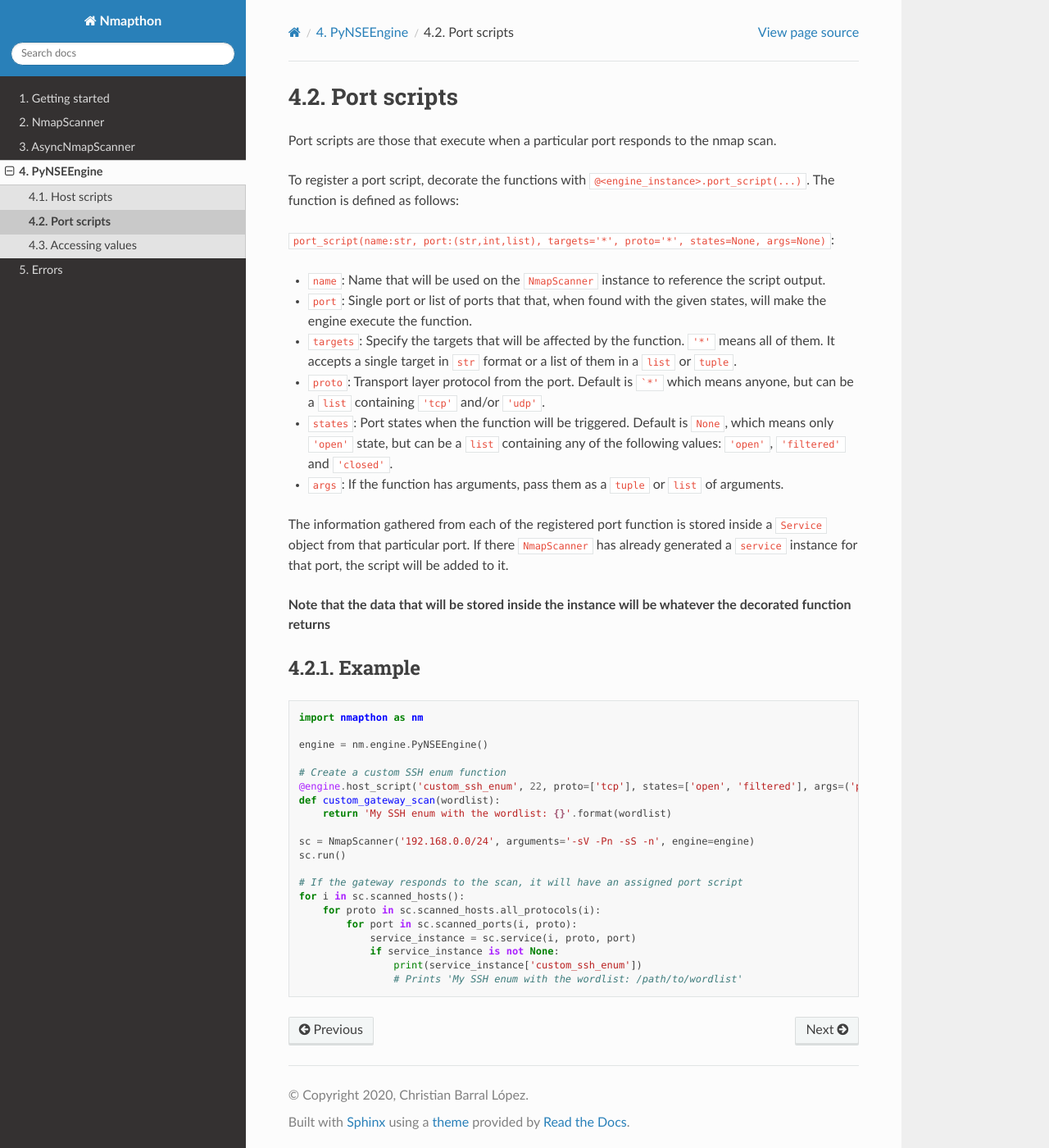
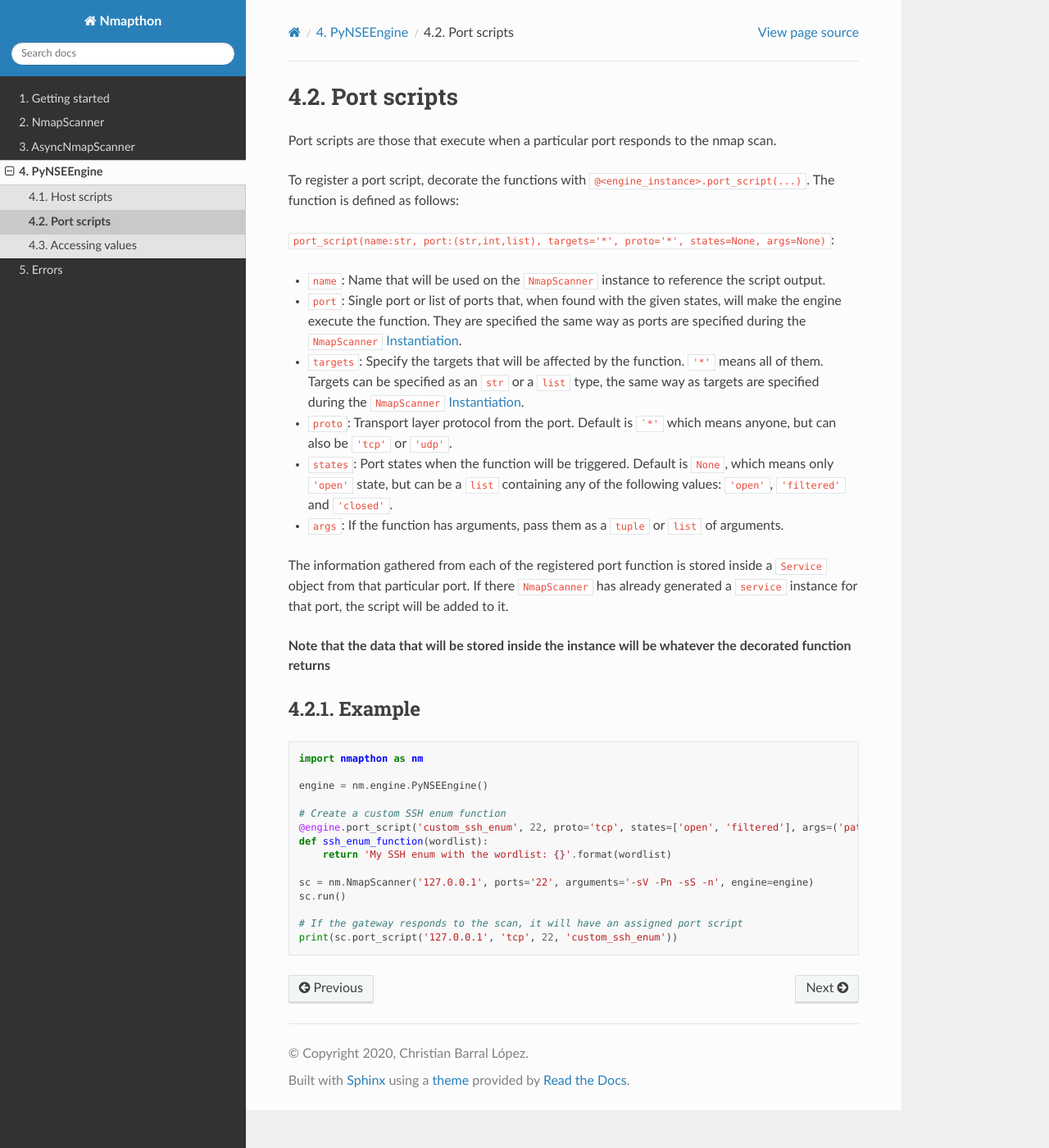
Before and after one commit to cblopez/nmapthon, a Sphinx documentation site: the page built from docs/engine_port_script.rst, in a window 1280 px wide and 1400 px high. Shown: the whole window at 82% size. Built offline with Sphinx 7.4.7 and the Read the Docs theme 2.0.0, drawn with Linux system fonts in a browser that asks for light colours.

Commit message:
Documentation update

````diff
--- a/docs/engine_port_script.rst
+++ b/docs/engine_port_script.rst
@@ -8,9 +8,9 @@ To register a port script, decorate the functions with ``@<engine_instance>.port
 ``port_script(name:str, port:(str,int,list), targets='*', proto='*', states=None, args=None)``:
 
 - ``name``: Name that will be used on the ``NmapScanner`` instance to reference the script output.
-- ``port``: Single port or list of ports that that, when found with the given states, will make the engine execute the function.
-- ``targets``: Specify the targets that will be affected by the function. ``'*'`` means all of them. It accepts a single target in ``str`` format or a list of them in a ``list`` or ``tuple``.
-- ``proto``: Transport layer protocol from the port. Default is ```*'`` which means anyone, but can be a ``list`` containing ``'tcp'`` and/or ``'udp'``.
+- ``port``: Single port or list of ports that, when found with the given states, will make the engine execute the function. They are specified the same way as ports are specified during the ``NmapScanner`` :doc:`instantiation`.
+- ``targets``: Specify the targets that will be affected by the function. ``'*'`` means all of them. Targets can be specified as an ``str`` or a ``list`` type, the same way as targets are specified during the ``NmapScanner`` :doc:`instantiation`.
+- ``proto``: Transport layer protocol from the port. Default is ```*'`` which means anyone, but can also be ``'tcp'`` or ``'udp'``.
 - ``states``: Port states when the function will be triggered. Default is ``None``, which means only ``'open'`` state, but can be a ``list`` containing any of the following values: ``'open'``, ``'filtered'`` and ``'closed'``.
 - ``args``: If the function has arguments, pass them as a ``tuple`` or ``list`` of arguments.
 
@@ -28,18 +28,12 @@ Example
     engine = nm.engine.PyNSEEngine()
 
     # Create a custom SSH enum function
-    @engine.host_script('custom_ssh_enum', 22, proto=['tcp'], states=['open', 'filtered'], args=('path/to/wordlist',))
-    def custom_gateway_scan(wordlist):
+    @engine.port_script('custom_ssh_enum', 22, proto='tcp', states=['open', 'filtered'], args=('path/to/wordlist',))
+    def ssh_enum_function(wordlist):
         return 'My SSH enum with the wordlist: {}'.format(wordlist)
 
-    sc = NmapScanner('192.168.0.0/24', arguments='-sV -Pn -sS -n', engine=engine)
+    sc = nm.NmapScanner('127.0.0.1', ports='22', arguments='-sV -Pn -sS -n', engine=engine)
     sc.run()
 
     # If the gateway responds to the scan, it will have an assigned port script
-    for i in sc.scanned_hosts():
-        for proto in sc.scanned_hosts.all_protocols(i):
-            for port in sc.scanned_ports(i, proto):
-                service_instance = sc.service(i, proto, port)
-                if service_instance is not None:
-                    print(service_instance['custom_ssh_enum'])
-                    # Prints 'My SSH enum with the wordlist: /path/to/wordlist'
+    print(sc.port_script('127.0.0.1', 'tcp', 22, 'custom_ssh_enum'))
--- a/docs/engine_values.rst
+++ b/docs/engine_values.rst
@@ -8,7 +8,7 @@ When the engine functions are executed, you may want to access some execution ti
 - ``current_proto``\*: Returns the transport layer protocol being processed when the function is executed.
 - ``current_state``\*: Returns the state of the port being processed when the function is executed.
 
-\* *These properties are only suitable if the function is decorated as a port script.*
+\* *These properties are only suitable if the function is decorated as a ``@port_script``.*
 
 .. important::
 
--- a/docs/instantiation.rst
+++ b/docs/instantiation.rst
@@ -48,5 +48,5 @@ Simple example
    # This one scans 255 hosts at maximum speed and with script launching, OS detection and Service Detection
    scanner = nm.NmapScanner(['192.168.1.1', '192.168.1.11', '192.168.2.0/24'], arguments='-A -T4')
 
-   # This one scans localhost and another IP range for the first 200 ports and the ones in range 800-1000.
-   scanner = nm.NmapScanner('127.0.0.1, 10.10.0.0/16', ports=['1-200', '800-1000'])
+   # This one scans localhost and another IP range for the first 200 ports and 443.
+   scanner = nm.NmapScanner('127.0.0.1, 10.10.0.0/16', ports=['1-200', 443])
--- a/docs/scripts.rst
+++ b/docs/scripts.rst
@@ -14,9 +14,9 @@ When retrieving a script output, it needs to be referenced by its name. Nmapthon
 
     - ``port_script(host:str, proto:str, port:(str,int), script_name:str)``: Returns the port script output for a given script name, associated with a protocol and a port. If the target does not have any information about that script, it will raise a ``NmapScannerError``.
 
-    - ``host_scripts(host:str, script_name:str=None)``: Yields a tuple with ``(script_name, script_output)`` for every host script from a particular host. If ``script_name`` is specified, then it will only yield script whose names **contain** that string.
+    - ``host_scripts(host:str, script_name:str=None)``: Yields a tuple with ``(script_name, script_output)`` for every host script from a particular host. If ``script_name`` is specified, then it will only yield scripts whose names **contain** that string.
 
-    - ``port_scripts(host:str, proto:str, port:(str,int), script_name:str=None)``: Yields a tuple with ``(script_name, script_output)`` for every port script from a particular host, port and protocol. If ``script_name`` is specified, then it will only yield script whose names **contain** that string.
+    - ``port_scripts(host:str, proto:str, port:(str,int), script_name:str=None)``: Yields a tuple with ``(script_name, script_output)`` for every port script from a particular host, port and protocol. If ``script_name`` is specified, then it will only yield scripts whose names **contain** that string.
 
 .. note::
 
````
Also changed, not shown: docs/async_instantiation.rst (added, +19 -0 lines), docs/async_scanner.rst (+2 -16 lines), docs/engine_host_script.rst (+4 -6 lines).
